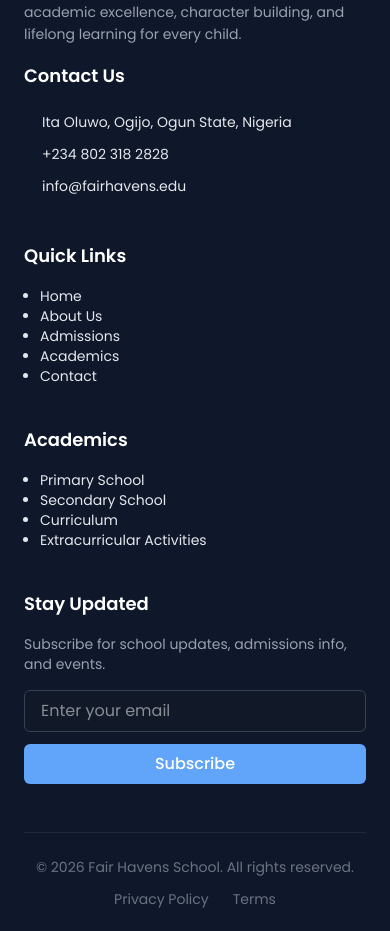
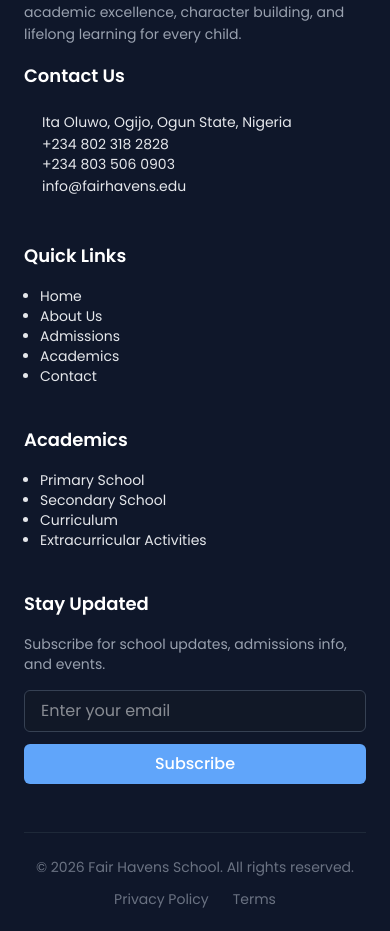
Before and after one commit to Demzy06/fair-havens-school, a React (Vite) app: page / in a window 390 px wide. Shown: the part 4983-5914 px from the top of the page. Built offline with nearby package versions, Linux system fonts and the light colour scheme; some icons are missing.

Commit message:
Add a new phone number to the contact

```diff
--- a/src/components/Footer.jsx
+++ b/src/components/Footer.jsx
@@ -47,7 +47,10 @@ export default function Footer() {
 
             <span className=" flex h-8 items-center ">
               <CallIcon height="1.5em" />
-              <p className="ml-1"> +234 802 318 2828</p>
+              <span>
+                <p className="ml-1"> +234 802 318 2828</p>
+                <p className="ml-1"> +234 803 506 0903</p>
+              </span>
             </span>
 
             <span className=" flex h-8 items-center">
```
